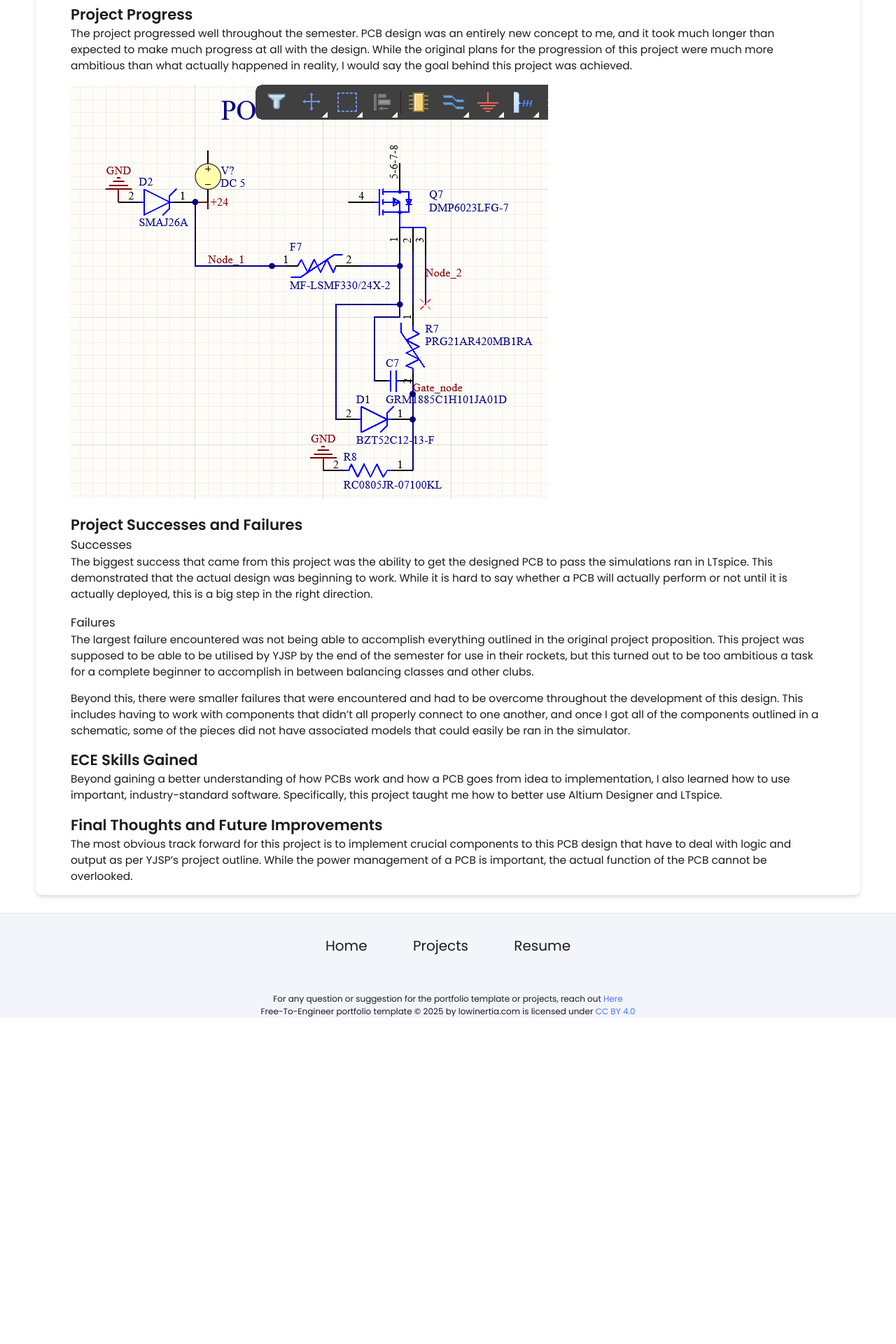
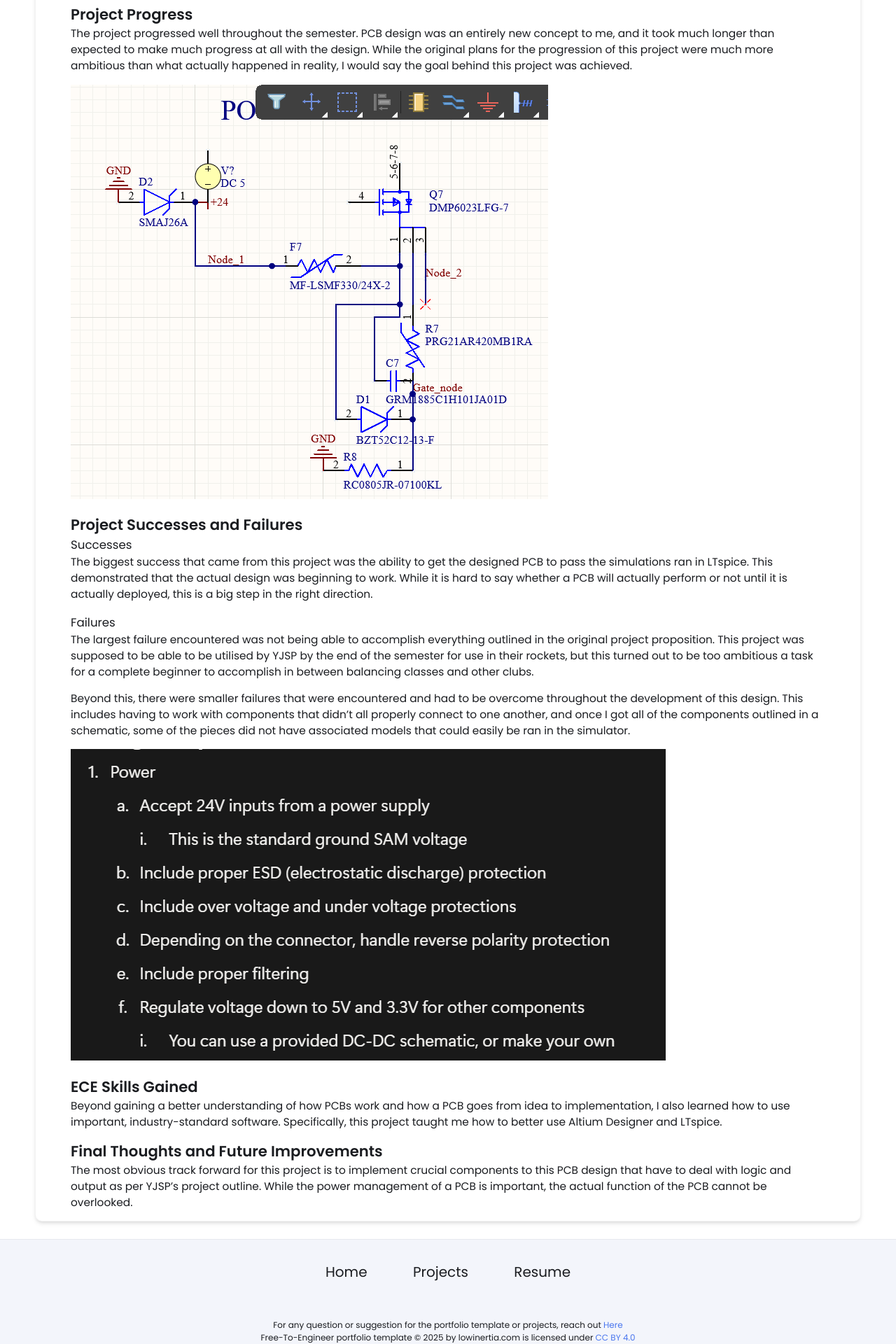
Before and after one commit to Maxgoodman07/Maxgoodman07.github.io, a Jekyll site: the page built from _projects/sonos-teardown/index.md, in a window 1280 px wide. Shown: the part 852-2772 px from the top of the page at 70% size. Built offline with Jekyll 4.4.1, drawn with Linux system fonts in a browser that asks for light colours; before the commit the page ends 2306 px from its top, so only the background shows below that.

Commit message:
Update index.md

```diff
--- a/_projects/sonos-teardown/index.md
+++ b/_projects/sonos-teardown/index.md
@@ -40,6 +40,8 @@ development of this design. This includes having to work with components that di
 one another, and once I got all of the components outlined in a schematic, some of the pieces did not have
 associated models that could easily be ran in the simulator.
 
+<img src="/_projects/sonos-teardown/DPSS_2.png" height="33%" />
+
 ## ECE Skills Gained
 Beyond gaining a better understanding of how PCBs work and how a PCB goes from idea to implementation, I also
 learned how to use important, industry-standard software. Specifically, this project taught me how to better
```
